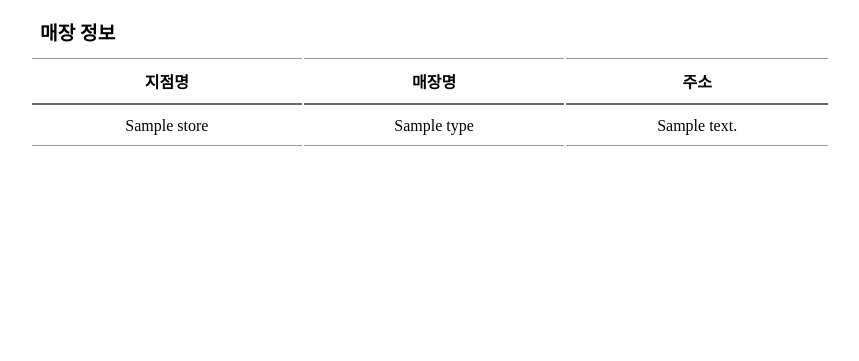
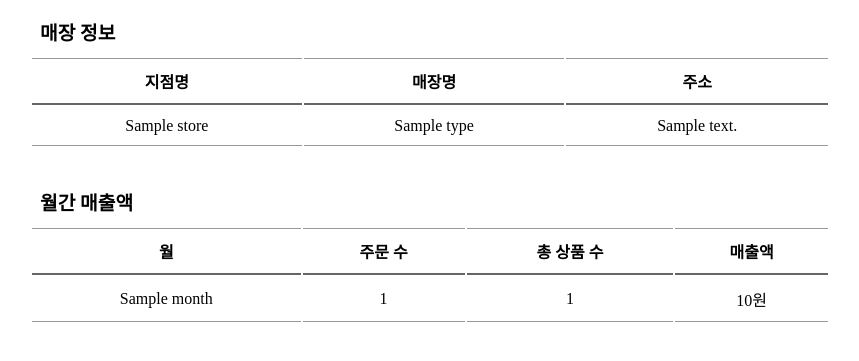
Before and after one commit to yw5123/sesac-crm, a Flask app: template crm/templates/store/storedetail.html in a window 1280 px wide. Shown: the part 70-431 px from the top of the page, without its empty margins (210-1069 px from the left). Run offline with Flask 3, Linux system fonts and the light colour scheme; the template is opened without the code that fills it: most values are stand-ins (such as "Sample title", 1, 10 or a date in 2020).

Commit message:
기본 DB쿼리 구현 - 상점 월간 매출액

```diff
--- a/crm/templates/store/storedetail.html
+++ b/crm/templates/store/storedetail.html
@@ -15,5 +15,22 @@
             <td>{{ store['Address'] }}</td>
         </tr>
     </table>
+    <p class="pagetitle" style="padding-top: 30px;">월간 매출액</p>
+    <table class="datatable">
+        <tr>
+            <th>월</th>
+            <th>주문 수</th>
+            <th>총 상품 수</th>
+            <th>매출액</th>
+        </tr>
+        {% for orderinfo in orderinfos %}
+        <tr>
+            <td>{{ orderinfo['Month'] }}</td>
+            <td>{{ orderinfo['OrderCount'] }}</td>
+            <td>{{ orderinfo['ItemCount'] }}</td>
+            <td>{{ orderinfo['Total'] }}원</td>
+        </tr>
+        {% endfor %}
+    </table>
 </div>
 {% endblock %}
```
Also changed, not shown: crm/views/store.py (+8 -1 lines).
